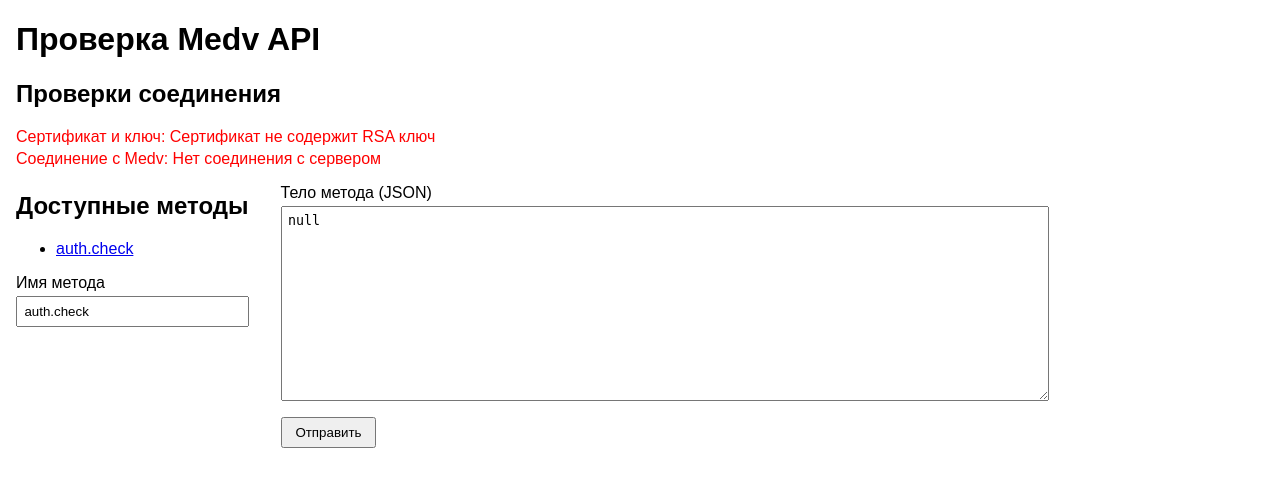
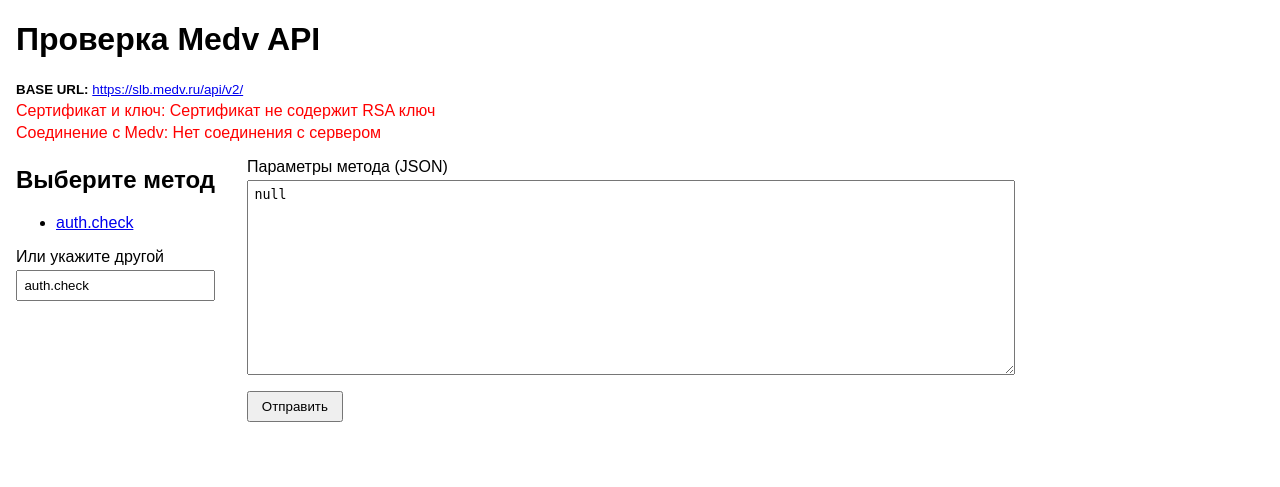
Before and after one commit to maximryzhov/django-medv, a Django app: page /medv-test/ in a window 1280 px wide. Shown: the top 487 px of the page. Run offline with Django 5.2, Linux system fonts and the light colour scheme; data that the repository does not hold is empty; parts of the project's set-up code (start-up, migrations or seed data) failed here and were passed over.

Commit message:
Добавлен вывод BASE_URL в шаблон и уточнены подписи к форме

```diff
--- a/src/django_medv/forms.py
+++ b/src/django_medv/forms.py
@@ -3,12 +3,12 @@
 
 class MethodCallForm(forms.Form):
     method_name = forms.CharField(
-        label="Имя метода",
+        label="Или укажите другой",
         max_length=200,
         strip=True,
     )
     method_body = forms.JSONField(
-        label="Тело метода (JSON)",
+        label="Параметры метода (JSON)",
         required=False,
         error_messages={"invalid": "Введите корректный JSON."},
         widget=forms.Textarea(attrs={"rows": 12, "spellcheck": "false"}),
--- a/src/django_medv/templates/django_medv/medv_test.html
+++ b/src/django_medv/templates/django_medv/medv_test.html
@@ -75,8 +75,9 @@
 
 <body>
     <h1>Проверка Medv API</h1>
-
-    <h2>Проверки соединения</h2>
+    <small><strong>BASE URL:</strong>
+        <a href="{{ BASE_URL }}" target="_blank">{{ BASE_URL }}</a>
+    </small>
     {% for check in health_checks %}
     <p class="status {% if check.ok %}ok{% else %}error{% endif %}">
         {{ check.name }}: {{ check.message }}
@@ -92,7 +93,7 @@
         {{ form.non_field_errors }}
         <main>
             <aside>
-                <h2>Доступные методы</h2>
+                <h2>Выберите метод</h2>
                 <ul>
                     {% for method in available_methods %}
                     <li><a href="?method={{ method|urlencode }}">{{ method }}</a></li>
--- a/src/django_medv/views.py
+++ b/src/django_medv/views.py
@@ -74,6 +74,7 @@
         context["available_methods"] = self.available_methods
         context["health_checks"] = self.health_checks
         context["request_error"] = self.request_error
+        context["BASE_URL"] = MedvClient.BASE_URL
 
         response = kwargs.get("medv_response")
         if response is not None:
```
